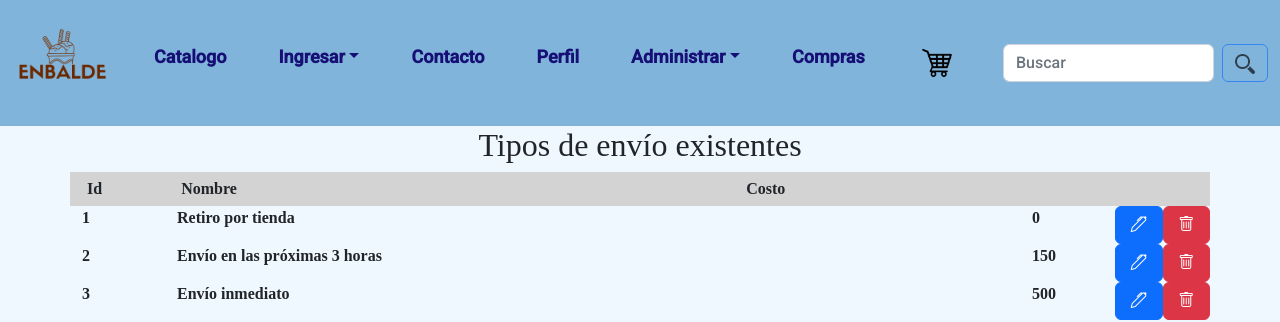
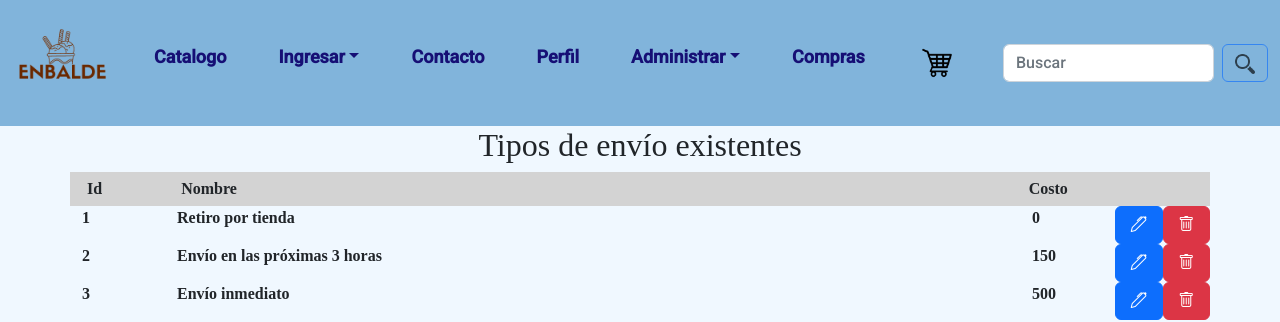
Before and after one commit to NataliaAlvarezIspc/proyecto-ispc-ecommerce, an Angular app in the folder front-end/enbalde/: page /envios in a window 1280 px wide. Shown: the top 322 px of the page. Built offline with nearby package versions, Linux system fonts and the light colour scheme.

Commit message:
acomodar titulos de tabla para todas las resoluciones

```diff
--- a/front-end/enbalde/src/app/pages/envios/envios.component.html
+++ b/front-end/enbalde/src/app/pages/envios/envios.component.html
@@ -5,9 +5,9 @@
       <div class="col">
         <ng-container *ngIf="envios.length > 0">
           <div class="row table-header-color">
-            <div class="col-2 col-lg-1 col-md-1 col-xl-1">Id</div>
-            <div class="col col-lg-6 col-md-6 col-xl-6">Nombre</div>
-            <div class="col col-lg-5 col-md-5 col-xl-5">Costo</div>
+            <div class="col-2 col-sm-2 col-md-1 col-lg-1 col-xl-1">Id</div>
+            <div class="col-5 col-sm-6 col-md-8 col-lg-8 col-xl-9">Nombre</div>
+            <div class="col col-sm col-md col-lg col-xl">Costo</div>
           </div>
           <div class="row" *ngFor="let envio of envios">
             <app-item-envio [envio]="envio"></app-item-envio>
```
